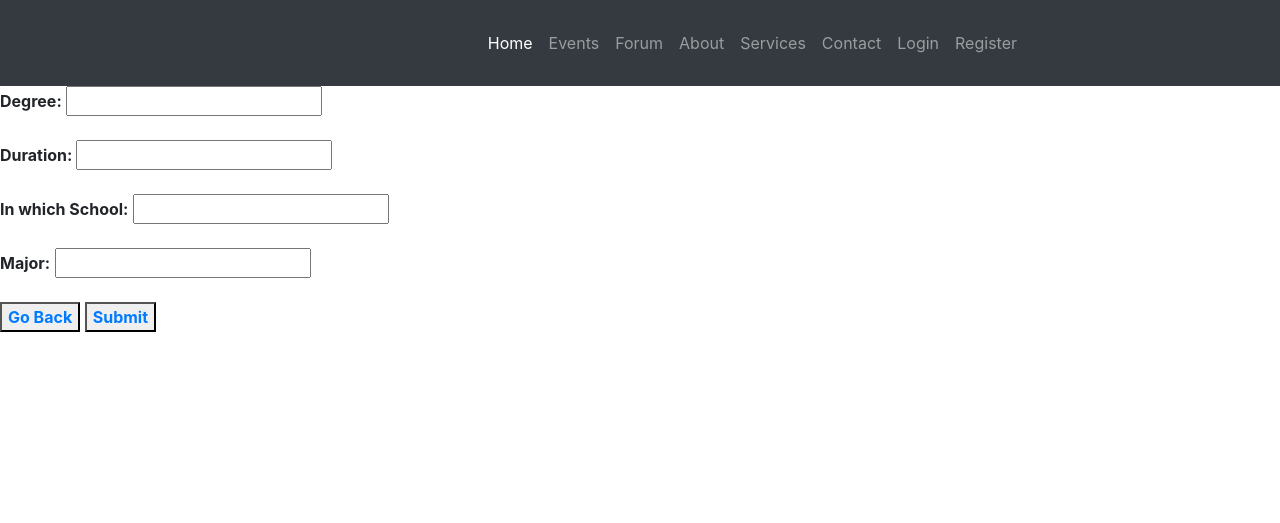
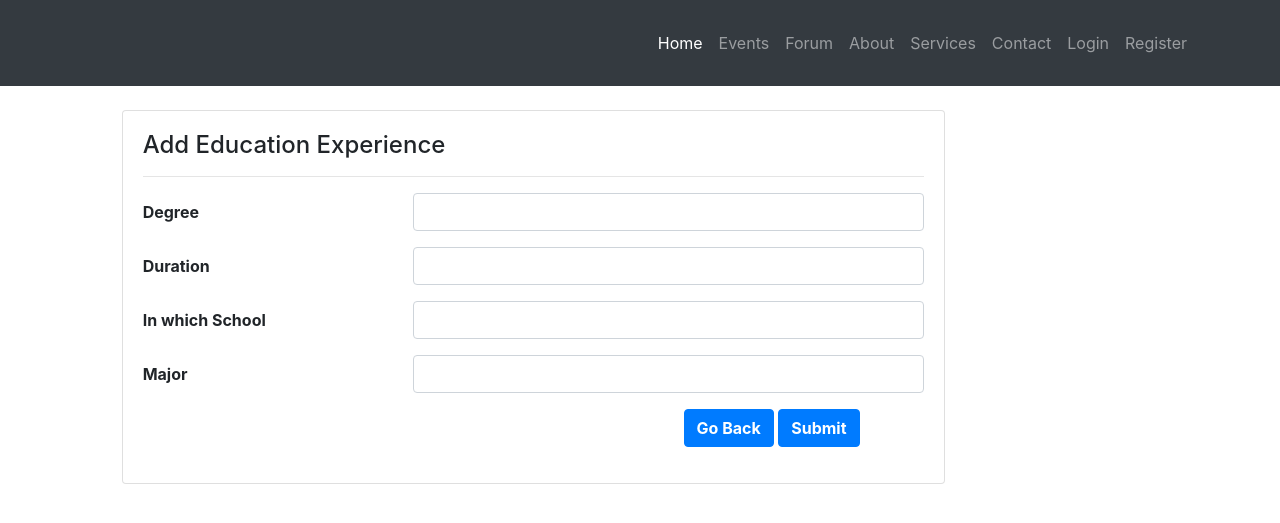
Before and after one commit to mwill279/Team-33-Aviation-portal, a Django app: template aviation-project/users/templates/userProfile/addeducation.html in a window 1280 px wide. Shown: the top 523 px of the page. Run offline with Django 3.2, Linux system fonts and the light colour scheme; the template is opened without the code that fills it, so the values that code supplies are empty; style sheets or scripts are compiled from the project's sources; some libraries are stand-ins or nearby versions.

Commit message:
Add files via upload
Improved UI

```diff
--- a/aviation-project/users/templates/userProfile/addeducation.html
+++ b/aviation-project/users/templates/userProfile/addeducation.html
@@ -1,27 +1,71 @@
 {% extends "base.html" %}
 {% block content %}
-	<form  method = "POST">
-		{%csrf_token%}
-        <b>Degree: </b>
-        <input type="text" name="title">
-        <br><br>
-        <b>Duration: </b>
-        <input type="text" name="duration">
-        <br><br>
-        <b>In which School:</b>
-        <input type="text" name="school">
-        <br><br>
-		<b>Major:</b>
-        <input type="text" name="major">
-        <br><br>
 
-        <button type = "button">
-            <a href="{% url 'userProfile-home' %}"><b>Go Back</b></a><br/>
-        </button>
-        <button type="submit">
-            <a href="{% url 'userProfile-home' %}"><b>Submit</b></a><br/>
-        </button>
-	</form>
+<link href="//maxcdn.bootstrapcdn.com/bootstrap/4.1.1/css/bootstrap.min.css" rel="stylesheet" id="bootstrap-css">
+<script src="//maxcdn.bootstrapcdn.com/bootstrap/4.1.1/js/bootstrap.min.js"></script>
+<script src="//cdnjs.cloudflare.com/ajax/libs/jquery/3.2.1/jquery.min.js"></script>
+<br>
+
+<div class="offset-1 col-md-8">
+	<div class="row">
+		<div class="col-md-12">
+			<form method = 'post' id = 1>
+				{%csrf_token%}
+				<div class="card">
+					<div class="card-body">
+						<div class="row">
+							<div class="col-md-12">
+								<h4>Add Education Experience</h4>
+								<hr>
+							</div>
+						</div>
+						<div class="row">
+							<div class="col-md-12">
+								<div class="form-group row">
+									<label class="col-4 col-form-label"><b>Degree </b></label>
+									<div class="col-8">
+										<input class="form-control here" type="text" name="title">
+									</div>
+								</div>
+								<div class="form-group row">
+									<label class="col-4 col-form-label"><b>Duration </b></label>
+									<div class="col-8">
+										<input class="form-control here" type="text" name="duration">
+									</div>
+								</div>
+								<div class="form-group row">
+									<label class="col-4 col-form-label"><b>In which School </b></label>
+									<div class="col-8">
+										<input class="form-control here" type="text" name="school">
+									</div>
+								</div>
+								<div class="form-group row">
+									<label class="col-4 col-form-label"><b>Major </b></label>
+									<div class="col-8">
+										<input class="form-control here" type="text" name="major">
+									</div>
+								</div>
+								<div class="form-group row">
+									<div class="offset-8 col-8">
+										<button type="button" class="btn btn-primary">
+											<a href="{% url 'userProfile-home' %}" style="text-decoration: none; color: white"><b>Go Back</b></a><br/>
+										</button>
+										<button type="submit" class="btn btn-primary">
+											<a href="{% url 'userProfile-home' %}" style="text-decoration: none; color: white"><b>Submit</b></a><br/>
+										</button>
+									</div>
+								</div>
+
+							</div>
+						</div>
+
+					</div>
+				</div>
+			</form>
+			<br>
+		</div>
+	</div>
+</div>
 {%for message in messages%}
 	<b>{{message}}</b>
 {%endfor%}
```
Also changed, not shown: aviation-project/users/templates/userProfile/addwork.html (+64 -21 lines).
